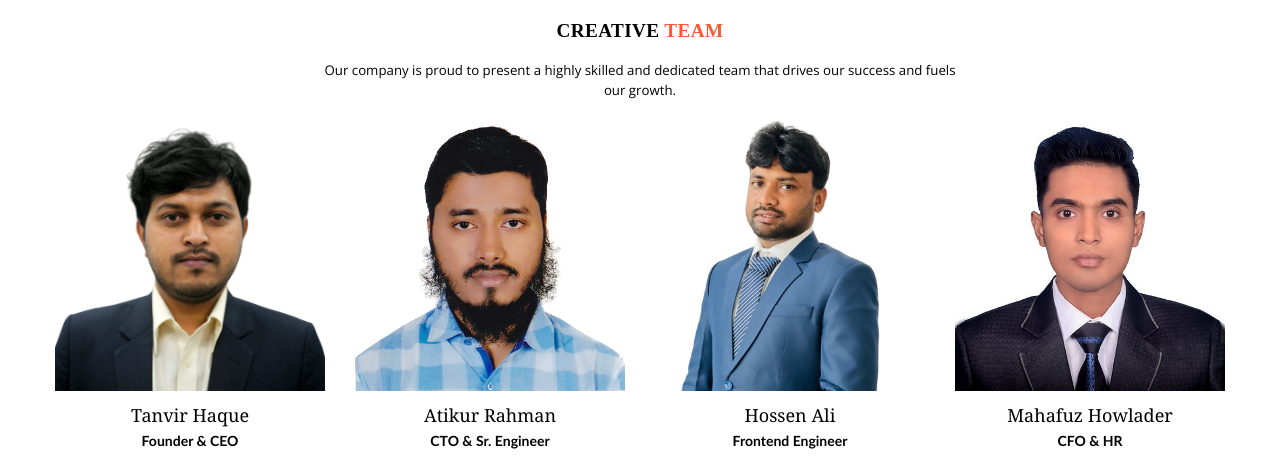
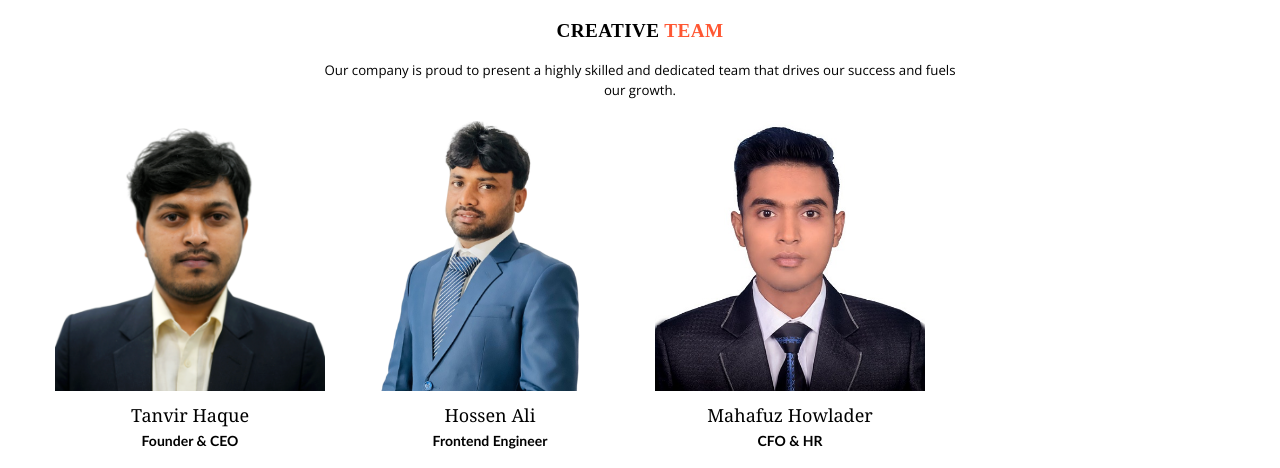
Before and after one commit to TanvirHaqueSagor/bigOit, a plain HTML site: page index-slider.html in a window 1280 px wide. Shown: the part 2050-2518 px from the top of the page. Drawn offline with nearby package versions, Linux system fonts and the light colour scheme.

Commit message:
Removed atik

```diff
--- a/index-slider.html
+++ b/index-slider.html
@@ -255,7 +255,7 @@
 
           </div> <!-- team-member -->
 
-          <div class="col-sm-3">
+          <!-- <div class="col-sm-3">
             <img src="image/atik.png" alt="team-member" class="img-responsive">
             <h4>Atikur Rahman</h4>
             <h5>CTO & Sr. Engineer</h5>
@@ -265,7 +265,7 @@
             </ul>
             <p>Atikur Rahman is responsible for our technological advancements and oversees our research and development efforts. With deep technical expertise and a keen eye for emerging trends, Atikur Rahman ensures that we stay at the forefront of innovation.</p>
 
-          </div> <!-- team-member -->
+          </div> team-member -->
 
           <div class="col-sm-3">
             <img src="image/hossen.png" alt="team-member" class="img-responsive">
```
Also changed, not shown: index.html (+2 -2 lines).
